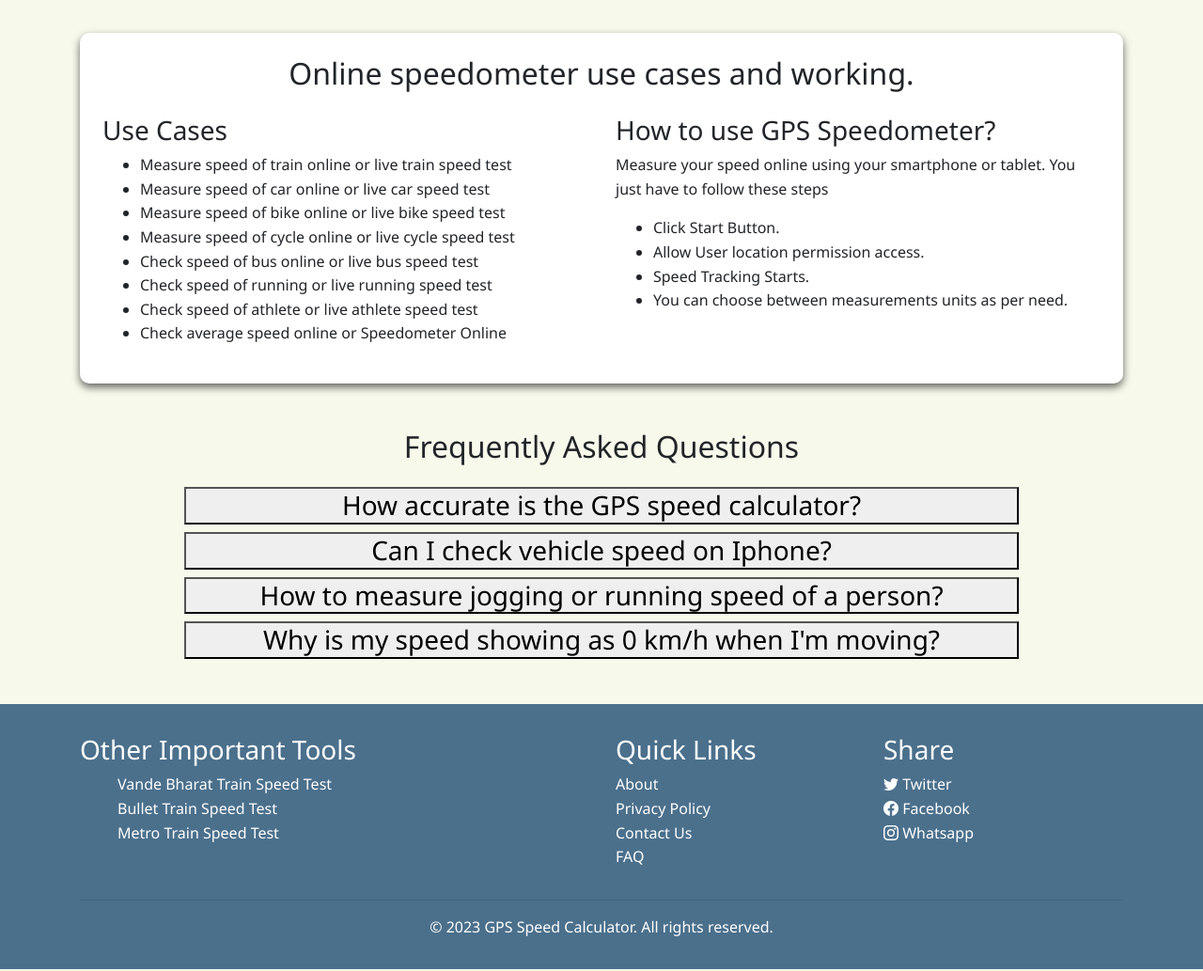
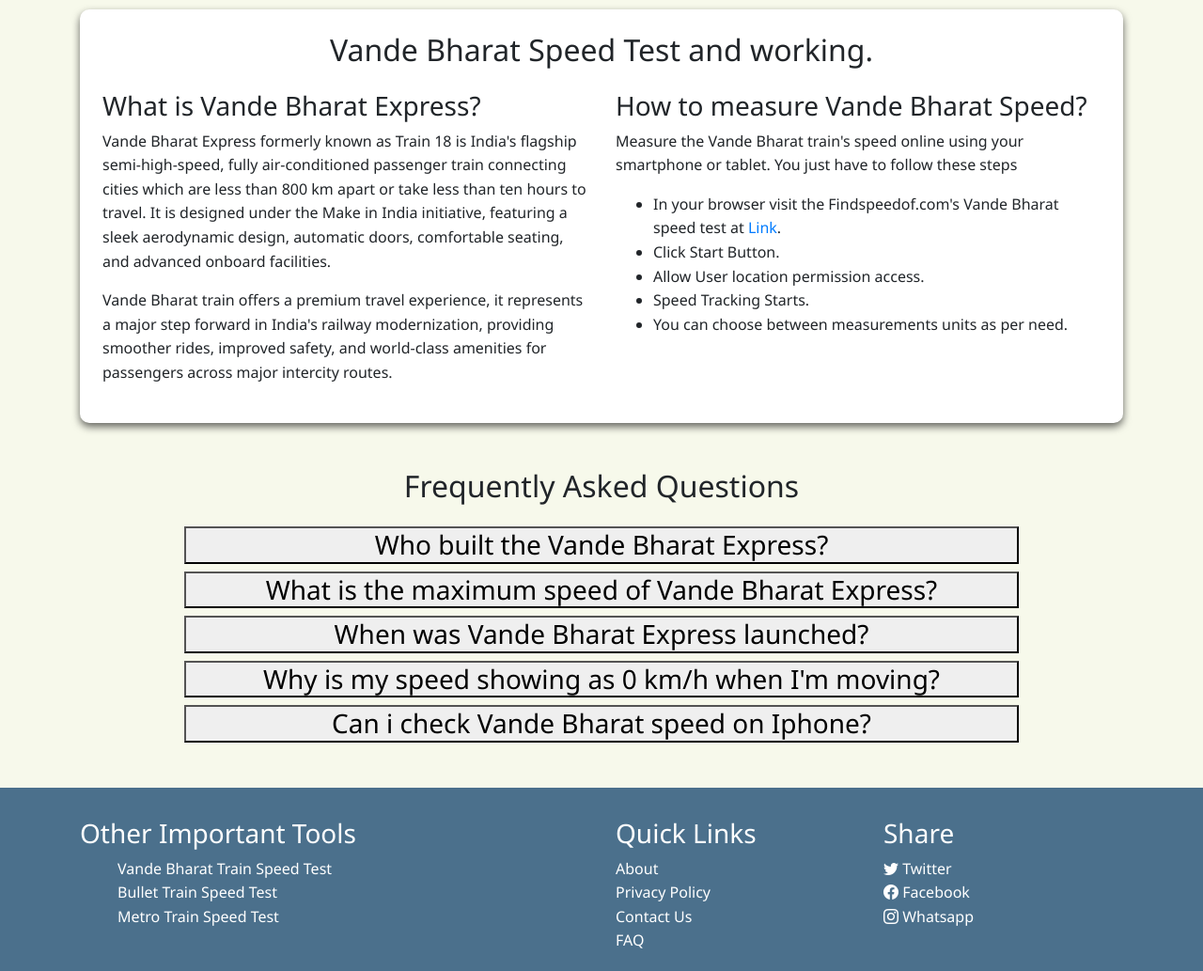
Before and after one commit to shivamg0203/findspeedof, a plain HTML site: page vande-bharat-train-speed-test.html in a window 1280 px wide. Shown: the part 1040-2073 px from the top of the page at 94% size. Drawn offline with nearby package versions, Linux system fonts and the light colour scheme.

Commit message:
Seventh Commit Vande Bharat complete

```diff
--- a/vande-bharat-train-speed-test.html
+++ b/vande-bharat-train-speed-test.html
@@ -222,6 +222,8 @@
     }
 
     .about {
+      justify-content: center;
+      display: flex;
       margin-inline: 10px;
       margin-block: 10px;
     }
@@ -284,7 +286,7 @@
 <body>
   <!-- Main Content -->
   <div class="container mt-4">
-    <h1 class="text-center pageheader">Vande Bharat Live Speed Test </h1>
+    <h1 class="text-center pageheader">Vande Bharat Train Speed Test </h1>
     <p class="text-center lead">Easily check how fast vande bharat train runs using Online Speedometer</p>
 
     <div class="row justify-content-center">
@@ -362,10 +364,7 @@
       </div>
     </div>
 
-    <article class="about">Findspeedof.com is a free online speedometer that measures
-      real-time speed of any
-      moving object or vehicle. You can use it to check speed of train, car, bike or atheletes. It's a GPS based
-      speedometer.</article>
+    <article class="about">Instantly check the real-time speed of the Vande Bharat Express train using Findspeedof.com live speed finder.</article>
     <!-- Features Section -->
 
     <section id="features" class="mt-5">
@@ -414,29 +413,27 @@
     <section id="how-it-works" class="mt-5">
       <div class="card">
         <div class="card-body">
-          <h2 class="text-center mb-4">Online speedometer use cases and working.</h2>
+          <h2 class="text-center mb-4">Vande Bharat Speed Test and working.</h2>
           <div class="row">
 
             <div class="col-md-6">
-              <article class="use-cases">
-                <h3>Use Cases</h3>
-                <ul>
-                  <li>Measure speed of train online or live train speed test</li>
-                  <li>Measure speed of car online or live car speed test</li>
-                  <li>Measure speed of bike online or live bike speed test</li>
-                  <li>Measure speed of cycle online or live cycle speed test</li>
-                  <li>Check speed of bus online or live bus speed test</li>
-                  <li>Check speed of running or live running speed test</li>
-                  <li>Check speed of athlete or live athlete speed test</li>
-                  <li>Check average speed online or Speedometer Online</li>
-                </ul>
+              <article class="what-is-vande-bharat-express">
+                <h3>What is Vande Bharat Express?</h3>
+                <p>Vande Bharat Express formerly known as Train 18 is India's flagship semi-high-speed, fully air-conditioned passenger train connecting cities
+which are less than 800 km apart or take less than ten hours to travel. It is designed
+under the Make in India initiative, featuring a sleek aerodynamic design, automatic doors, comfortable
+seating, and advanced onboard facilities.</p><p>
+Vande Bharat train offers a premium travel experience, it represents
+a major step forward in India's railway modernization, providing smoother rides, improved safety, and
+world-class amenities for passengers across major intercity routes.</p>
               </article>
             </div>
             <div class="col-md-6">
               <article class="how-to-use">
-                <h3>How to use GPS Speedometer?</h3>
-                <p>Measure your speed online using your smartphone or tablet. You just have to follow these steps</p>
+                <h3 class="check-vande-bharat-speed-live">How to measure Vande Bharat Speed?</h3>
+                <p>Measure the Vande Bharat train's speed online using your smartphone or tablet. You just have to follow these steps</p>
                 <ul>
+                  <li>In your browser visit the Findspeedof.com's Vande Bharat speed test at <a href="http://www.findspeedof.com/vande-bharat-train-speed-test.html" style="color:#007bff!important">Link</a>.</li>
                   <li>Click Start Button.</li>
                   <li>Allow User location permission access.</li>
                   <li>Speed Tracking Starts.</li>
@@ -457,28 +454,26 @@
           <h3 class="accordion-header" id="headingOne">
             <button class="accordion-button collapsed" type="button" data-bs-toggle="collapse" data-bs-target="#collapseOne"
               aria-expanded="true" aria-controls="collapseOne">
-              How accurate is the GPS speed calculator?
+              Who built the Vande Bharat Express?
             </button>
           </h3>
           <div id="collapseOne" class="accordion-collapse collapse" aria-labelledby="headingOne"
             data-bs-parent="#faqAccordion">
             <div class="accordion-body">
-              The accuracy depends on your device's GPS capabilities and environmental factors. Typically, modern
-              smartphones can measure speed with an accuracy of ±0.5-2 km/h in good conditions. </div>
+              It was designed and manufactured by the Integral Coach Factory (ICF), Chennai, under Indian Railways.</div>
           </div>
         </div>
         <div class="accordion-item">
           <h3 class="accordion-header" id="headingTwo">
             <button class="accordion-button collapsed" type="button" data-bs-toggle="collapse"
               data-bs-target="#collapseTwo" aria-expanded="false" aria-controls="collapseTwo">
-              Can I check vehicle speed on Iphone?
+              What is the maximum speed of Vande Bharat Express?
             </button>
           </h3>
           <div id="collapseTwo" class="accordion-collapse collapse" aria-labelledby="headingTwo"
             data-bs-parent="#faqAccordion">
             <div class="accordion-body">
-              Yes, the online Speedometer at Findspeedof.com works perfectly even on Iphone. To find your vehicle speed
-              all you have to do is visit findspeedof.com on your device and then just click the start button.
+              The train can reach a maximum speed of 160 km/h, though actual operational speeds may vary by route.
             </div>
           </div>
         </div>
@@ -486,16 +481,13 @@
           <h3 class="accordion-header" id="headingThree">
             <button class="accordion-button collapsed" type="button" data-bs-toggle="collapse"
               data-bs-target="#collapseThree" aria-expanded="false" aria-controls="collapseThree">
-              How to measure jogging or running speed of a person?
+              When was Vande Bharat Express launched?
             </button>
           </h3>
           <div id="collapseThree" class="accordion-collapse collapse" aria-labelledby="headingThree"
             data-bs-parent="#faqAccordion">
             <div class="accordion-body">
-              You can easily measure your jogging or running speed by visiting the speedometer at findspeedof.com,
-              enable location access and click Start button.
-              As you begin jogging or running your real time speed, average speed, maximum speed and distance will be
-              displayed accurately using GPS technology.
+              Vande Bharat Express was officially launched on 15 February 2019 by the Government of India.
             </div>
           </div>
         </div>
@@ -511,6 +503,20 @@
             <div class="accordion-body">
               This usually happens when the GPS signal is low or blocked. Move to an open area, refresh the website,
               allow location access and click 'Start' button again.
+            </div>
+          </div>
+        </div>
+        <div class="accordion-item">
+          <h3 class="accordion-header" id="headingFive">
+            <button class="accordion-button collapsed" type="button" data-bs-toggle="collapse"
+              data-bs-target="#collapseFive" aria-expanded="false" aria-controls="collapseFive">
+              Can i check Vande Bharat speed on Iphone?
+            </button>
+          </h3>
+          <div id="collapseFive" class="accordion-collapse collapse" aria-labelledby="headingFive"
+            data-bs-parent="#faqAccordion">
+            <div class="accordion-body">
+              Yes, the online speedometer at findspeedof.com lets you very easily check the Vande Bharat train's speed on Iphone or tablet.
             </div>
           </div>
         </div>
```
Also changed, not shown: assets/plan.txt.
